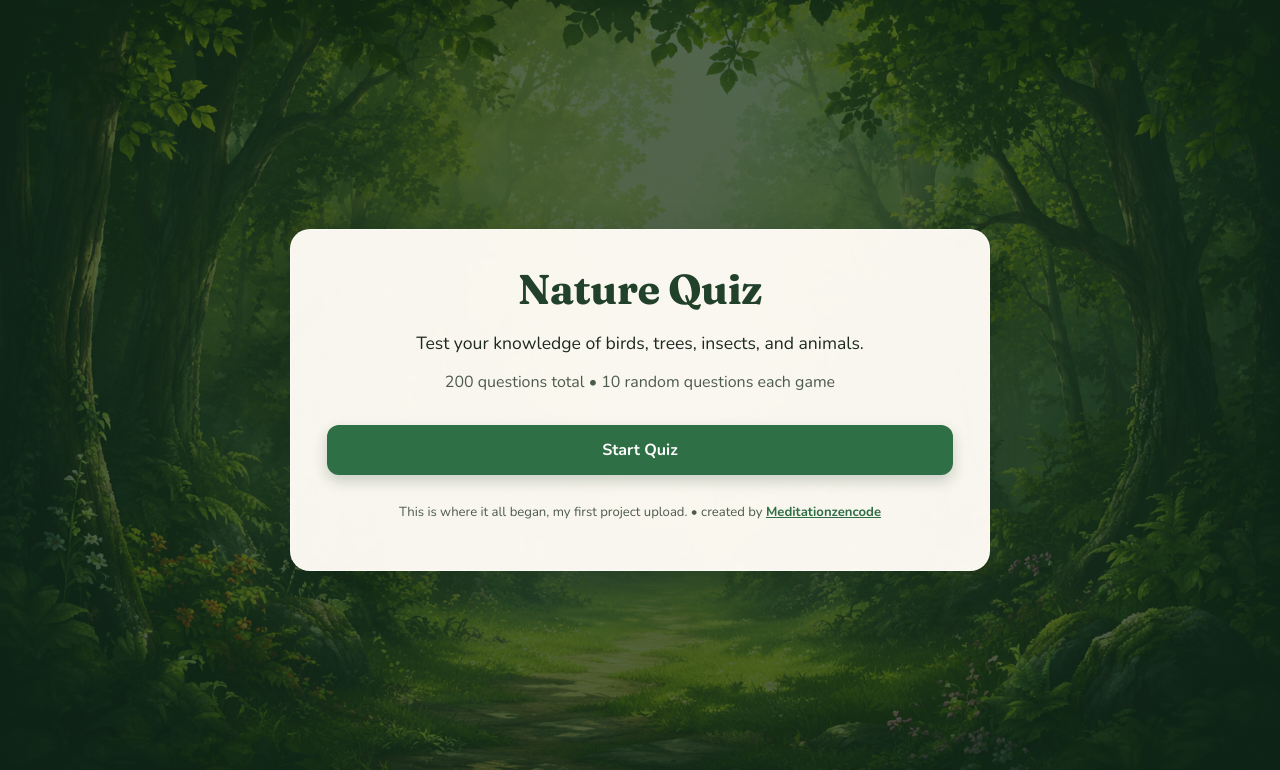
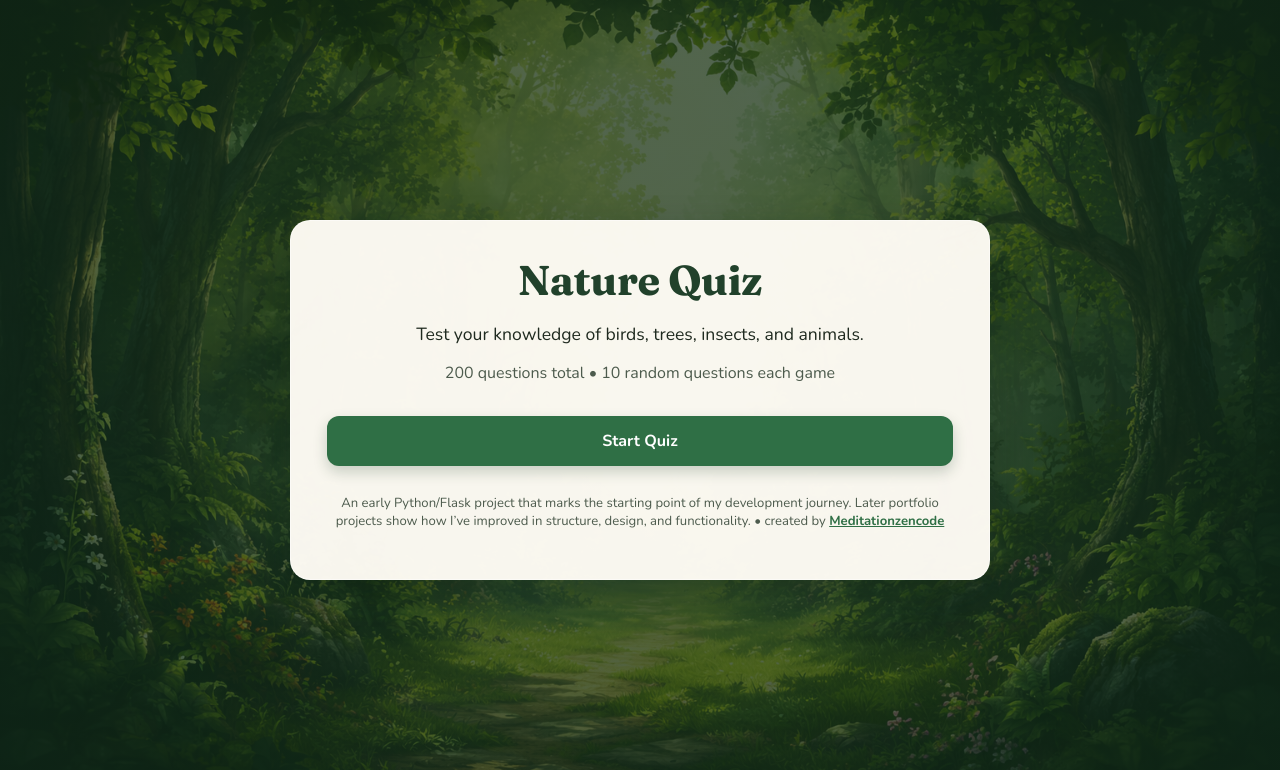
Before and after one commit to Meditationzencode/nature-quiz, a Flask app: page / in a window 1280 px wide. Shown: the top 770 px of the page. Run offline with Flask 3, Linux system fonts and the light colour scheme.

Commit message:
Reframe origin note as a development-journey blurb
Replace the homepage 'where it all began' tagline with a short
description framing this as an early Python/Flask project, and add
the same note as a blockquote under the README intro links.

Co-Authored-By: Claude Opus 4.8 <noreply@anthropic.com>

```diff
--- a/templates/index.html
+++ b/templates/index.html
@@ -9,6 +9,6 @@
     <p class="small-text">200 questions total • 10 random questions each game</p>
 
     <a class="main-button" href="{{ url_for('start_quiz') }}">Start Quiz</a>
-    <p class="created-by">This is where it all began, my first project upload. • created by <a href="https://github.com/Meditationzencode" target="_blank" rel="noopener noreferrer">Meditationzencode</a></p>
+    <p class="created-by">An early Python/Flask project that marks the starting point of my development journey. Later portfolio projects show how I&rsquo;ve improved in structure, design, and functionality. • created by <a href="https://github.com/Meditationzencode" target="_blank" rel="noopener noreferrer">Meditationzencode</a></p>
 </div>
 {% endblock %}
```
Also changed, not shown: README.md.
